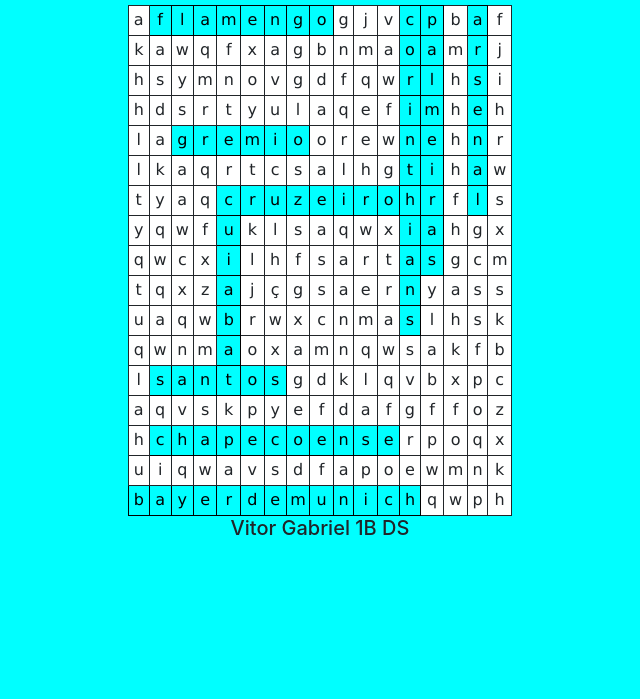
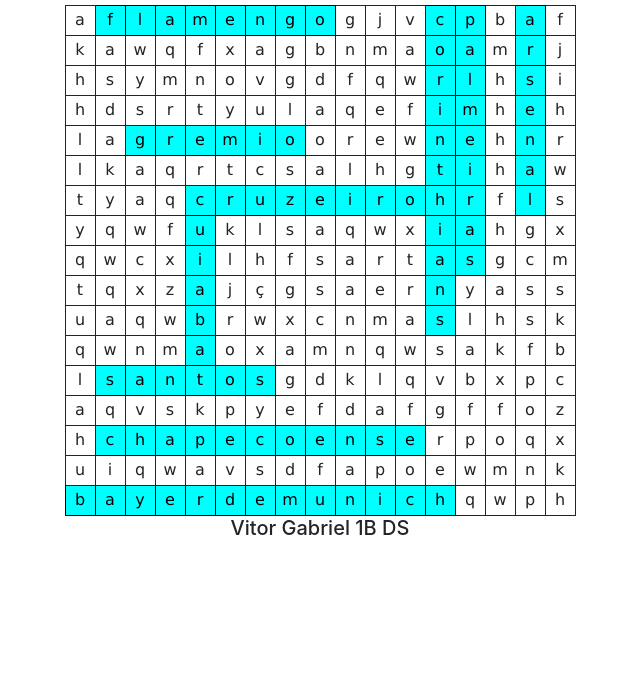
Before and after one commit to vitorgabriel2006/caca-palavras-array, a plain HTML site: page index.html in a window 1280 px wide. Shown: the part 101-800 px from the top of the page, without its empty margins (320-960 px from the left). Drawn offline with nearby package versions, Linux system fonts and the light colour scheme.

Commit message:
versão finalizada

```diff
--- a/css/style.css
+++ b/css/style.css
@@ -13,14 +13,3 @@ td{
 	color:#000000;
 	background-color: rgb(0,255,255);
 }
-
-body{
-	background-color: #00FFFF;
-}
-
-.caca{
-	background-color: #ffffff;
-	width: 30%;
-	height: 30%;
-
-}
--- a/index.html
+++ b/index.html
@@ -22,7 +22,7 @@
     <p>
      <h3> Tema: Times de Futebol </h1>
 
-<div class="caca">
+
 
         <script>
 
@@ -45,7 +45,7 @@
                     if((linha == 0) && ((coluna >= 1) && (coluna <= 8))){
                         document.write ("<td class='color'>" + matriz[linha][coluna] + "</td>");
                     }
-                else if ((linha == 4) && ((coluna >= 2) && (coluna <= 7))) {
+                  else if ((linha == 4) && ((coluna >= 2) && (coluna <= 7))) {
                       document.write("<td class='color'>" + matriz[linha][coluna] + "</td>");
                   }
                   else if ((linha == 12) && ((coluna >= 1) &&(coluna <= 6))){
@@ -98,7 +98,7 @@
 
 
         </script>
-        </div>
+
         <h5> Vitor Gabriel 1B DS </h5>
     </center>
 
```
